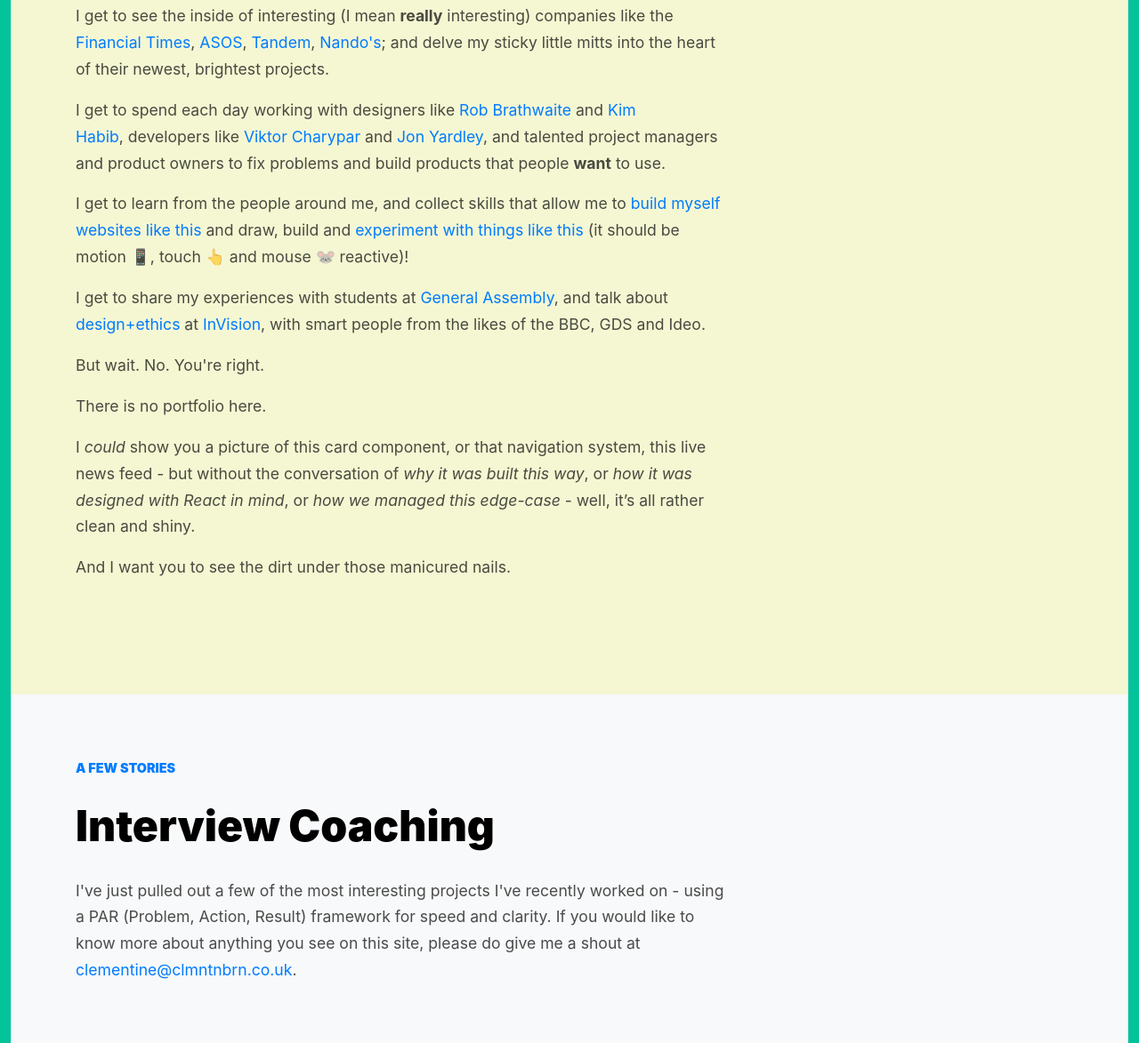
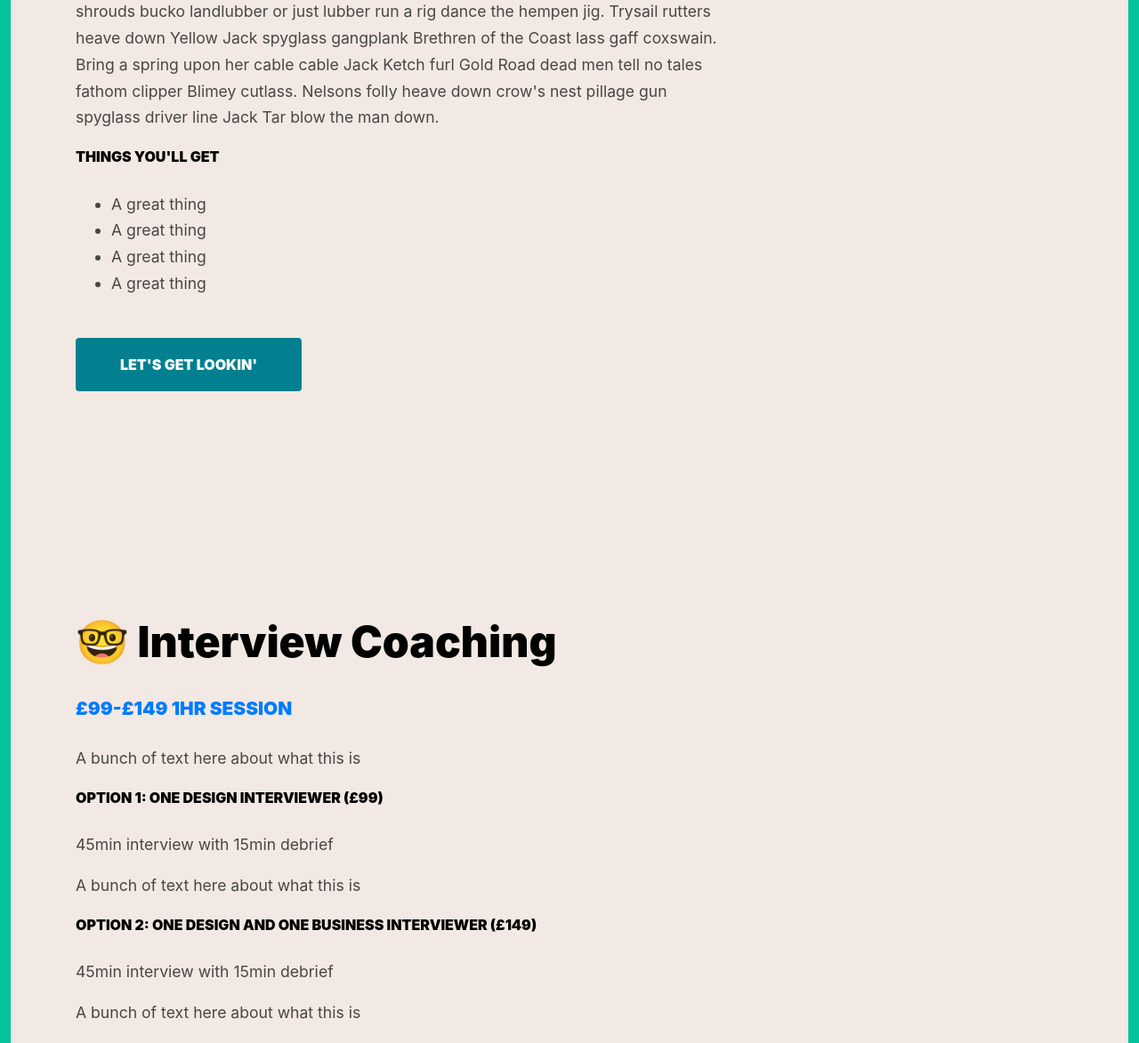
Before and after one commit to clmntnbrn/cactus, a plain HTML site: page index-v2.html in a window 1280 px wide. Shown: the part 1221-2394 px from the top of the page at 89% size. Drawn offline with Linux system fonts and the light colour scheme; files whose address does not match are found by name; a web font is replaced by a local one.

Commit message:
editing text

```diff
--- a/css/style.css
+++ b/css/style.css
@@ -4,7 +4,8 @@
   color: rgba(0, 0, 0, 0.7);
   font-weight: 00;
   font-size: 1.1rem;
-  background-color: #f5f7d3;
+  /* background-color: #e8eddf; */
+  background-color: #f2e9e4;
   border: 12px solid #02c39a;}
 
   /* .border {
@@ -96,24 +97,25 @@
     box-shadow: none !important; }
   .btn.btn-black {
     border-width: 2px;
-    border-color: #000;
-    background: #000;
-    color: #fff; }
+    border-color: #028090;
+    background: #028090;
+    color: #fff;
+    margin: 30px 0 30px 0;}
     .btn.btn-black:hover {
       color: #000;
       background-color: transparent; }
     .btn.btn-black.btn-outline-black {
-      color: #000;
-      background-color: transparent; }
+      color: #fff;
+      background-color: #028090; }
       .btn.btn-black.btn-outline-black:hover {
-        border-color: #000;
-        background: #000;
+        border-color: #02c39a;
+        background: #02c39a;
         color: #fff; }
   .btn.btn-white {
     border-width: 2px;
     border-color: #fff;
     background: #fff;
-    color: #000; }
+    color: #007bff; }
     .btn.btn-white:hover {
       color: #fff;
       background-color: transparent; }
@@ -594,7 +596,7 @@
         color: #fff;
         position: relative; }
         .sticky-wrapper .site-navbar .site-menu > li > a.active:after {
-          height: 2px;
+          height: 4px;
           background: #fff;
           content: "";
           position: absolute;
@@ -632,8 +634,8 @@
     content: "";
     position: absolute;
     height: 100%;
-    width: 70%;
-    background: #05668d;
+    width: 100%;
+    background: #028090;
     border-bottom-right-radius: 0px; }
     @media (max-width: 991.98px) {
       .intro-section:before {
@@ -691,19 +693,27 @@
     color: #fff; }
 
 .section-sub-title {
-  color: #007bff;
+  color: #000;
   text-transform: uppercase;
-  font-size: .9rem;
+  font-size: 1rem;
   font-weight: 900;
   display: block;
   margin-bottom: 1.5rem; }
+
+  .section-price {
+    color: #007bff;
+    text-transform: uppercase;
+    font-size: 1.3rem;
+    font-weight: 900;
+    display: block;
+    margin-bottom: 1.5rem; }
 
 .section-title {
   font-size: 3rem;
   color: #000;
   margin-bottom: 1.8rem;
   font-weight: 900;
-  max-width: 500px; }
+  max-width: 700px; }
   @media (max-width: 991.98px) {
     .section-title {
       font-size: 1.5rem; } }
@@ -716,7 +726,9 @@
   max-width: 500px; }
   @media (max-width: 991.98px) {
     .section-title {
-      font-size: 1.5rem; } }
+      font-size: 1.6rem; }
+    .section-price {
+      font-size: 1.2rem; } }
 
 .counter .icon-wrap {
   margin-right: 1.5rem; }
--- a/index-v2.html
+++ b/index-v2.html
@@ -49,7 +49,7 @@
             <nav class="site-navigation position-relative text-right" role="navigation">
               <ul class="site-menu main-menu js-clone-nav mr-auto d-none d-lg-block">
                 <li><a href="#home-section" class="nav-link">Home</a></li>
-                <li><a href="#what-i-do-section" class="nav-link">Live Portfolio Review</a></li>
+                <li><a href="#portfolio-section" class="nav-link">Live Portfolio Review</a></li>
                 <li><a href="#interview-section" class="nav-link">Interview Coaching</a></li>
                 <li><a href="#challenge-section" class="nav-link">Design Challenge Support</a></li>
                 <!-- <li><a href="#process-section" class="nav-link">Process</a></li>
@@ -94,40 +94,78 @@
 
 <!-- END INTRO -->
 
-<!-- WHAT I DO -->
+<!-- PORTFOLIO REVIEW -->
 
-    <div class="site-section site-section-end" id="what-i-do-section"">
+    <div class="site-section site-section-end" id="portfolio-section">
       <div class="container">
         <div class="row">
           <div class="col-lg-8  mb-5">
-              <span class="section-sub-title d-block">Right now</span>
-              <h2 class="section-title">What I do</h2>
-              <p>I work as <a href="https://red-badger.com/people/clementine-brown" target="_blank"> Principal Product Designer</a> at a Silicon Roundabout consultancy called <a href="http://red-badger.com" target="_blank">Red Badger</a> - which is a notoriously difficult task in itself, because it’s made up of <a href="http://red-badger.com/about-us/people/" target="_blank">a bunch of people</a> who are all at the top of their game. And I get to work along side them.</p>
-                <p>I get to see the inside of interesting (I mean <strong>really</strong> interesting) companies like the <a href="http://m.ft.com" target="_blank">Financial Times</a>, <a href="http://www.asos.com" target="_blank">ASOS</a>, <a href="https://tandem.co.uk" target="_blank">Tandem</a>, <a href="https://nandos.co.uk" target="_blank">Nando's</a>; and delve my sticky little mitts into the heart of their newest, brightest projects.</p>
-                <p>I get to spend each day working with designers like <a href="https://red-badger.com/people/rob-brathwaite" target="_blank">Rob Brathwaite</a> and <a href="https://red-badger.com/people/kim-habib" target="_blank">Kim Habib</a>, developers like <a href="https://twitter.com/charypar" target="_blank">Viktor Charypar</a> and <a href="https://twitter.com/jonyardley" target="_blank">Jon Yardley</a>, and talented project managers and product owners to fix problems and build products that people <b>want</b> to use.</p>
-                <p>I get to learn from the people around me, and collect skills that allow me to <a href="http://heartbreaklaunderette.co.uk" target="_blank">build myself websites like this</a> and draw, build and <a href="http://clmntnbrn.github.io/Jellyfish/" target="_blank">experiment with things like this</a> (it should be motion 📱, touch 👆 and mouse 🐭 reactive)!</p>
-                <p>I get to share my experiences with students at <a href="https://generalassemb.ly/instructors/clementine-brown/8763" target="_blank">General Assembly</a>, and talk about <a href="https://nvite.com/DesignPlus/ovl7ed" target="_blank">design+ethics</a> at <a href="http://invisionapp.com" target="_blank">InVision</a>, with smart people from the likes of the BBC, GDS and Ideo.</p>
-                <p>But wait. No. You're right.</p>
-                <p>There is no portfolio here.</p>
-                <p>I <i>could</i> show you a picture of this card component, or that navigation system, this live news feed - but without the conversation of <i>why it was built this way</i>, or <i>how it was designed with React in mind</i>, or <i>how we managed this edge-case</i> - well, it’s all rather clean and shiny.</p>
-                <p>And I want you to see the dirt under those manicured nails.</p>
-            </div>
+              <h2 class="section-title">👀 Live Portfolio Review</h2>
+              <span class="section-price d-block">£129 1hr session</span>
+              <p>Maroon Shiver me timbers furl swab reef sails quarter pirate rum crack Jennys tea cup Sail ho. Provost squiffy bilge landlubber or just lubber draft dance the hempen jig plunder crack Jennys tea cup hail-shot ye. Draught careen haul wind me fathom shrouds bucko landlubber or just lubber run a rig dance the hempen jig.
+
+              Trysail rutters heave down Yellow Jack spyglass gangplank Brethren of the Coast lass gaff coxswain. Bring a spring upon her cable cable Jack Ketch furl Gold Road dead men tell no tales fathom clipper Blimey cutlass. Nelsons folly heave down crow's nest pillage gun spyglass driver line Jack Tar blow the man down.</p>
+
+              <span class="section-sub-title">Things you'll get</span>
+                <ul>
+                  <li>A great thing</li>
+                  <li>A great thing</li>
+                  <li>A great thing</li>
+                  <li>A great thing</li>
+                </ul>
+
+                <p><a href="#" class="btn btn-black btn-outline-black py-3 px-5">Let's get lookin'</a></p>
+
+          </div>
         </div>
       </div>
+    </div>
 
-<!-- END WHAT I DO -->
+<!-- END PORTFOLIO REVIEW -->
 
+<!-- INTERVIEW COACHING -->
 
-<div class="site-section section-1 interview-section-cb bg-light" id="interview-section">
+<div class="site-section"  id="interview-section">
   <div class="container">
     <div class="row">
-      <div class="col-lg-8 mb-5">
-        <span class="section-sub-title d-block">A few stories</span>
-        <h2 class="section-title">Interview Coaching</h2>
-        <p>I've just pulled out a few of the most interesting projects I've recently worked on - using a PAR (Problem, Action, Result) framework for speed and clarity. If you would like to know more about anything you see on this site, please do give me a shout at <a href="mailto:clementine@clmntnbrn.co.uk?subject=Hello Clementine!" target="_blank">clementine@clmntnbrn.co.uk</a>. </p>
-      </div>
+      <div class="col-lg-8  mb-5">
+          <h2 class="section-title">🤓 Interview Coaching</h2>
+          <span class="section-price d-block">£99-£149 1hr session</span>
+          <p>A bunch of text here about what this is</p>
+          <span class="section-sub-title">Option 1: One design interviewer (£99)</span>
+          <p>45min interview with 15min debrief</p>
+          <p>A bunch of text here about what this is</p>
+          <span class="section-sub-title">Option 2: One design and one business interviewer (£149)</span>
+          <p>45min interview with 15min debrief</p>
+          <p>A bunch of text here about what this is</p>
+        </div>
     </div>
   </div> <!-- end container -->
+</div>
+
+<!-- END INTERVIEW COACHING -->
+
+<!-- DESIGN CHALLENGE SUPPORT -->
+
+<div class="site-section section-1 challenge-section-cb" id="challenge-section">
+  <div class="container">
+    <div class="row">
+      <div class="col-lg-8  mb-5">
+          <h2 class="section-title">🎨 Design Challenge Support</h2>
+          <span class="section-price d-block">£99-£149 1hr session</span>
+          <p>A bunch of text here about what this is</p>
+          <span class="section-sub-title">Option 1: One design interviewer (£99)</span>
+          <p>45min interview with 15min debrief</p>
+          <p>A bunch of text here about what this is</p>
+          <span class="section-sub-title">Option 2: One design and one business interviewer (£149)</span>
+          <p>45min interview with 15min debrief</p>
+          <p>A bunch of text here about what this is</p>
+        </div>
+    </div>
+  </div> <!-- end container -->
+</div>
+
+<!-- END DESIGN CHALLENGE SUPPORT -->
 
   <!-- start carousel -->
   <!-- <div class="owl-carousel nonloop-block-13">
@@ -185,13 +223,16 @@
         <div class="row">
           <div class="col-lg-5 mr-auto mb-5">
             <div class="mb-5">
-              <p class="section-sub-title d-block">THE FINANCIAL TIMES</p>
-              <h2 class="section-title">Designing when design is not the deliverable</h2>
-              <p>Back in 2015, I got to work on one of the most interesting projects of my career.</p>
-              <p>Red Badger were engaged by the Financial Times to help with the redesign of the website - the project was
-                called Next FT and they were bringing the site from a static 970px fixed width framework (complete with
-                separate web app) to a fully responsive experience. But, that wasn't the problem we were there to solve.
-              </p>
+                <h2 class="section-title">Design Challenge Support</h2>
+                <span class="section-price d-block">£99-£149 1hr session</span>
+                <p>A bunch of text here about what this is</p>
+                <span class="section-sub-title">Option 1: One design interviewer (£99)</span>
+                <p>45min interview with 15min debrief</p>
+                <p>A bunch of text here about what this is</p>
+                <span class="section-sub-title">Option 2: One design and one business interviewer (£149)</span>
+                <p>45min interview with 15min debrief</p>
+                <p>A bunch of text here about what this is</p>
+
             </div>
             <!-- start stats -->
             <!-- <div class="row">
@@ -348,7 +389,7 @@
       <!-- END NOT WORK SECTION -->
 
 
-    <div class="site-section bg-light" id="services-section">
+    <div class="site-section" id="services-section">
       <div class="container">
         <div class="row">
           <div class="col-lg-6 mb-5">
```
